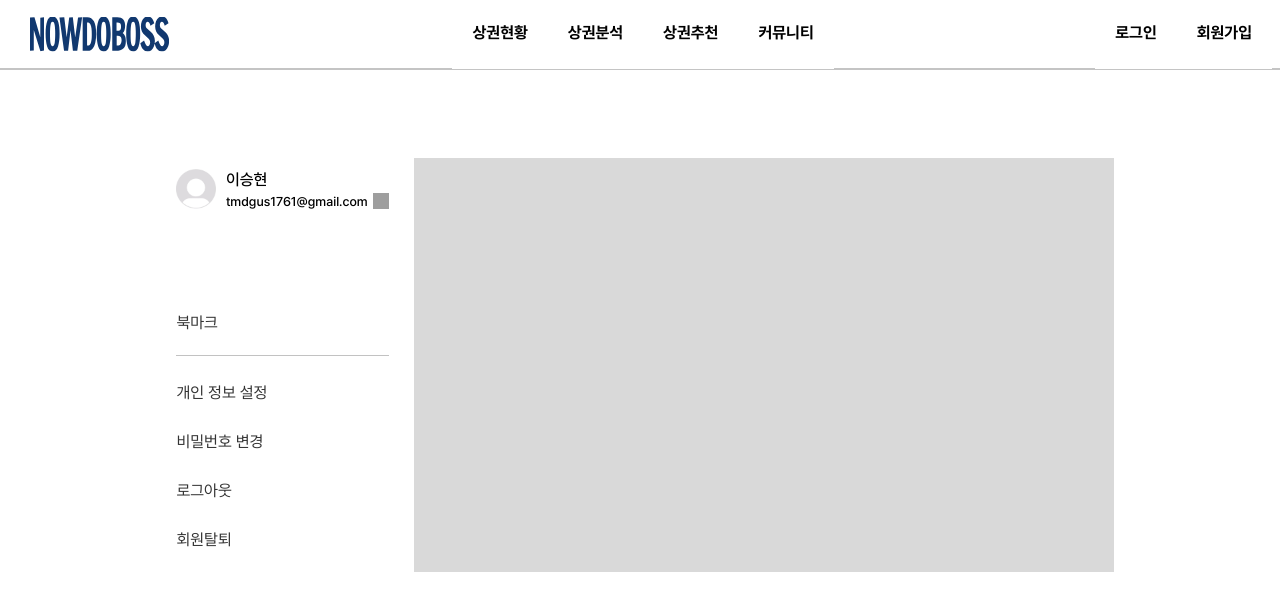
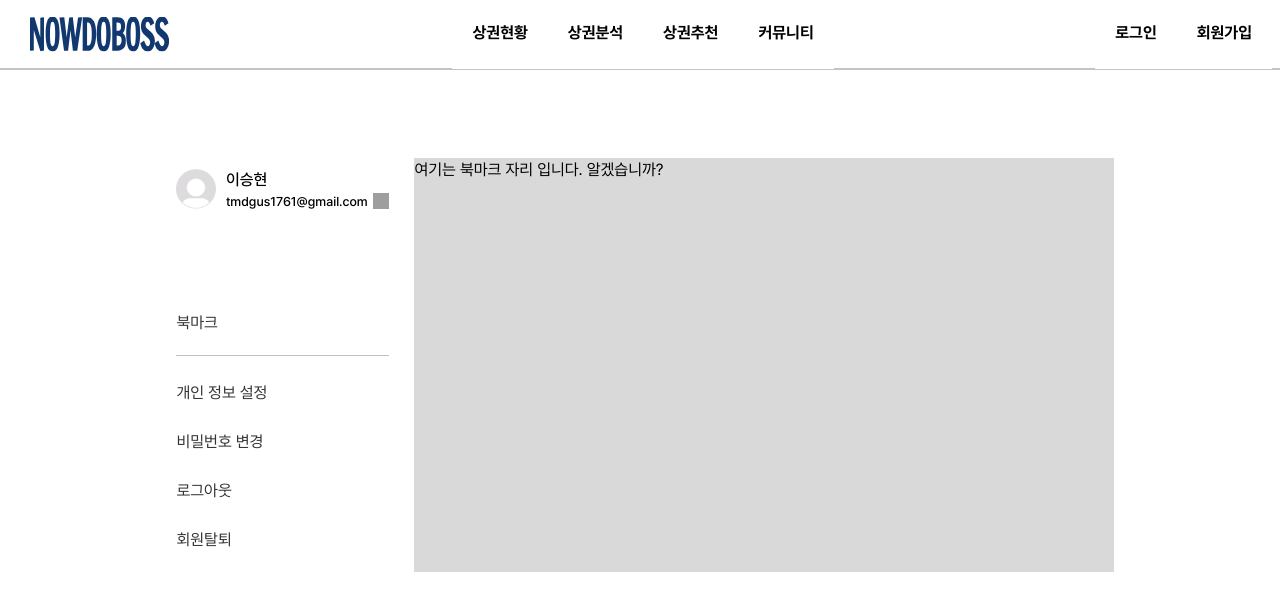
Before and after one commit to shindonggeun/NowDoBoss, a React (Vite) app in the folder FrontEnd/: page /profile/bookmarks in a window 1280 px wide. Shown: the top 610 px of the page. Built offline with nearby package versions, Linux system fonts and the light colour scheme; grey boxes are pictures that could not be loaded.

Commit message:
[FE] feat: 프로필 관련 하위 컨테이너 구분을 위한 문장 추가

```diff
--- a/FrontEnd/src/containers/profile/BookmarksContainer.tsx
+++ b/FrontEnd/src/containers/profile/BookmarksContainer.tsx
@@ -1,5 +1,5 @@
 const BookmarksContainer = () => {
-  return <></>
+  return <div>여기는 북마크 자리 입니다. 알겠습니까?</div>
 }
 
 export default BookmarksContainer
--- a/FrontEnd/src/containers/profile/EditProfileContainer.tsx
+++ b/FrontEnd/src/containers/profile/EditProfileContainer.tsx
@@ -1,5 +1,5 @@
 const EditProfileContainer = () => {
-  return <></>
+  return <>개인정보 수정 페이지입니다.</>
 }
 
 export default EditProfileContainer
--- a/FrontEnd/src/containers/profile/WithdrawContainer.tsx
+++ b/FrontEnd/src/containers/profile/WithdrawContainer.tsx
@@ -1,5 +1,5 @@
 const WithdrawContainer = () => {
-  return <></>
+  return <>회원탈퇴페이지입니다.</>
 }
 
 export default WithdrawContainer
```
